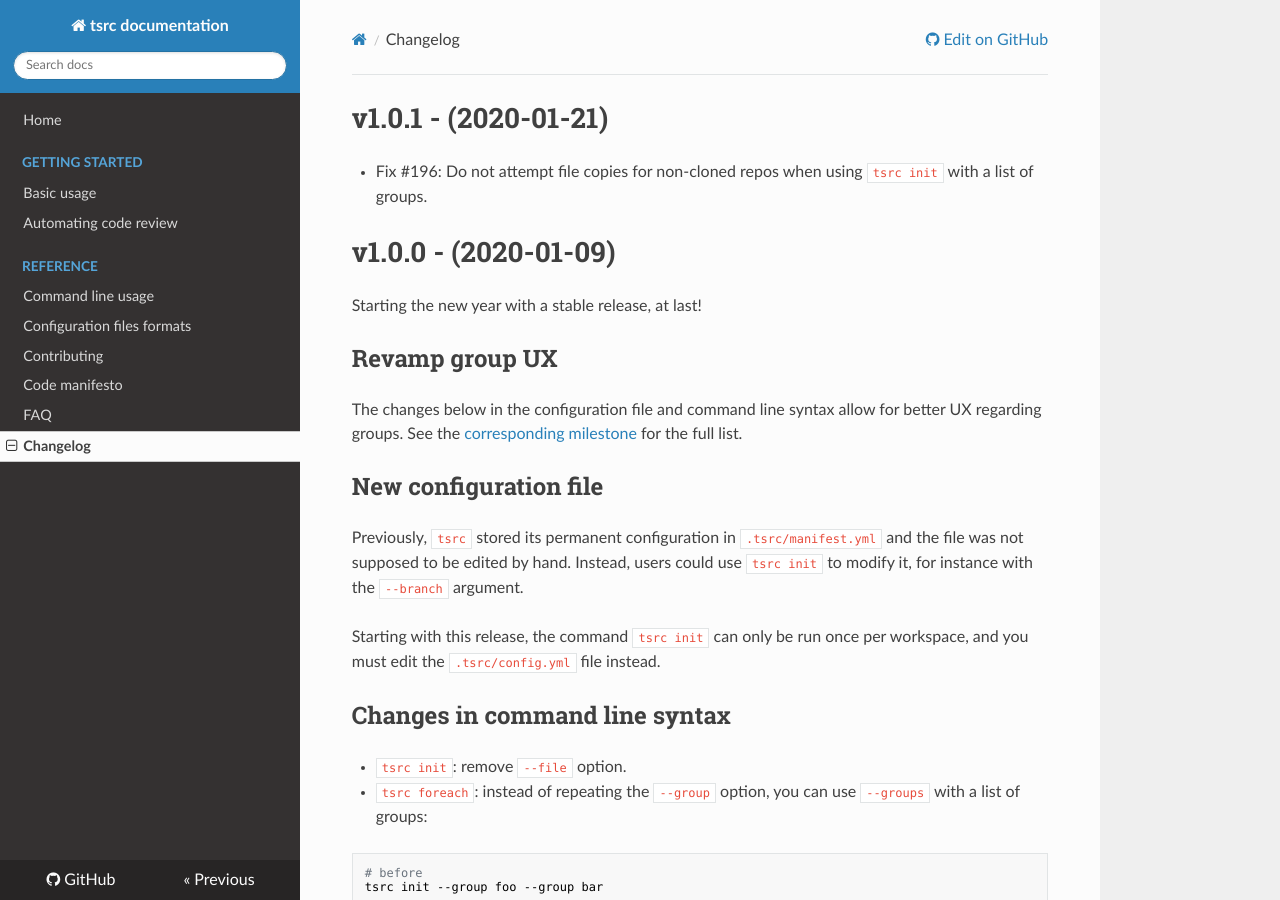
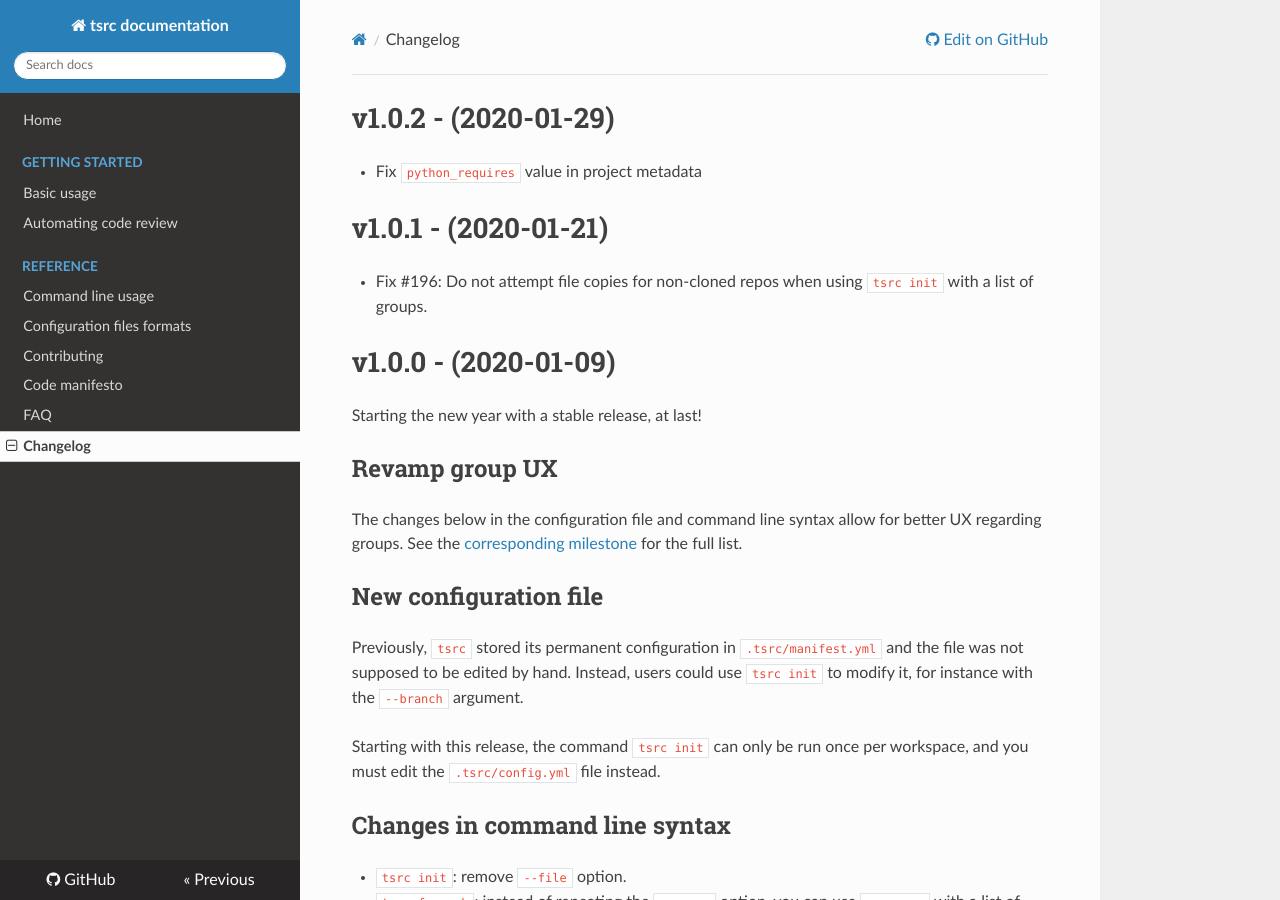
Before and after one commit to your-tools/tsrc, an MkDocs documentation site: the page built from docs/changelog.md, in a window 1280 px wide and 900 px high. Built offline with MkDocs 1.6.1, drawn with Linux system fonts in a browser that asks for light colours; nearby versions of some CDN libraries.

Commit message:
Fix python_requires metadata

```diff
--- a/docs/changelog.md
+++ b/docs/changelog.md
@@ -1,3 +1,7 @@
+# v1.0.2 - (2020-01-29)
+
+* Fix `python_requires` value in project metadata
+
 # v1.0.1 - (2020-01-21)
 
 * Fix #196: Do not attempt file copies for non-cloned repos when using `tsrc init` with a list of groups.
--- a/setup.cfg
+++ b/setup.cfg
@@ -8,7 +8,7 @@ author = Kontrol SAS
 
 [options]
 # Note: keep this in sync with .github/workflows/
-python_requires = >="3.5"
+python_requires = >=3.5
 include_package_data = True
 packages = find:
 install_requires =
```
